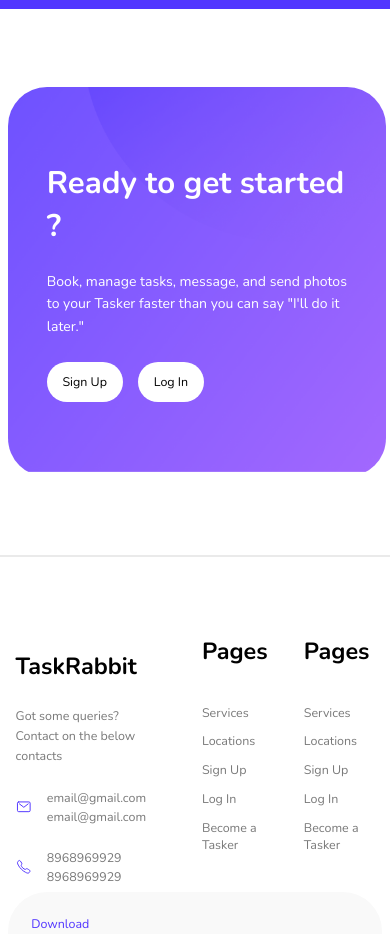
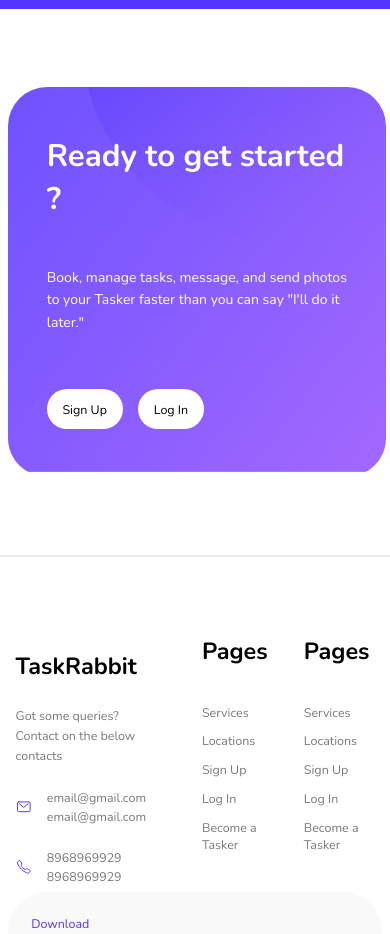
Before and after one commit to shivam907/taskRabbitFrontend, a plain HTML site: page home/index.html in a window 390 px wide. Shown: the part 3620-4554 px from the top of the page. Drawn offline with nearby package versions, Linux system fonts and the light colour scheme.

Commit message:
Fixed the Gap bug

```diff
--- a/home/style.css
+++ b/home/style.css
@@ -872,7 +872,7 @@ button {
     display: flex;
     flex-direction: column;
     justify-content: center;
-    gap: 3rem;
+    /* gap: 3rem; */
     padding: 5rem;
     margin-left: 1rem;
     margin-right: 1rem;
@@ -881,12 +881,14 @@ button {
   .start h1 {
     font-size: 4rem;
     color: #fff;
+    margin-bottom: 3rem;
   }
   .start p {
     font-size: 1.8rem;
     font-weight: 300;
     color: #fff;
     line-height: 1.6;
+    margin-bottom: 4rem;
   }
 
   .btnss {
```
